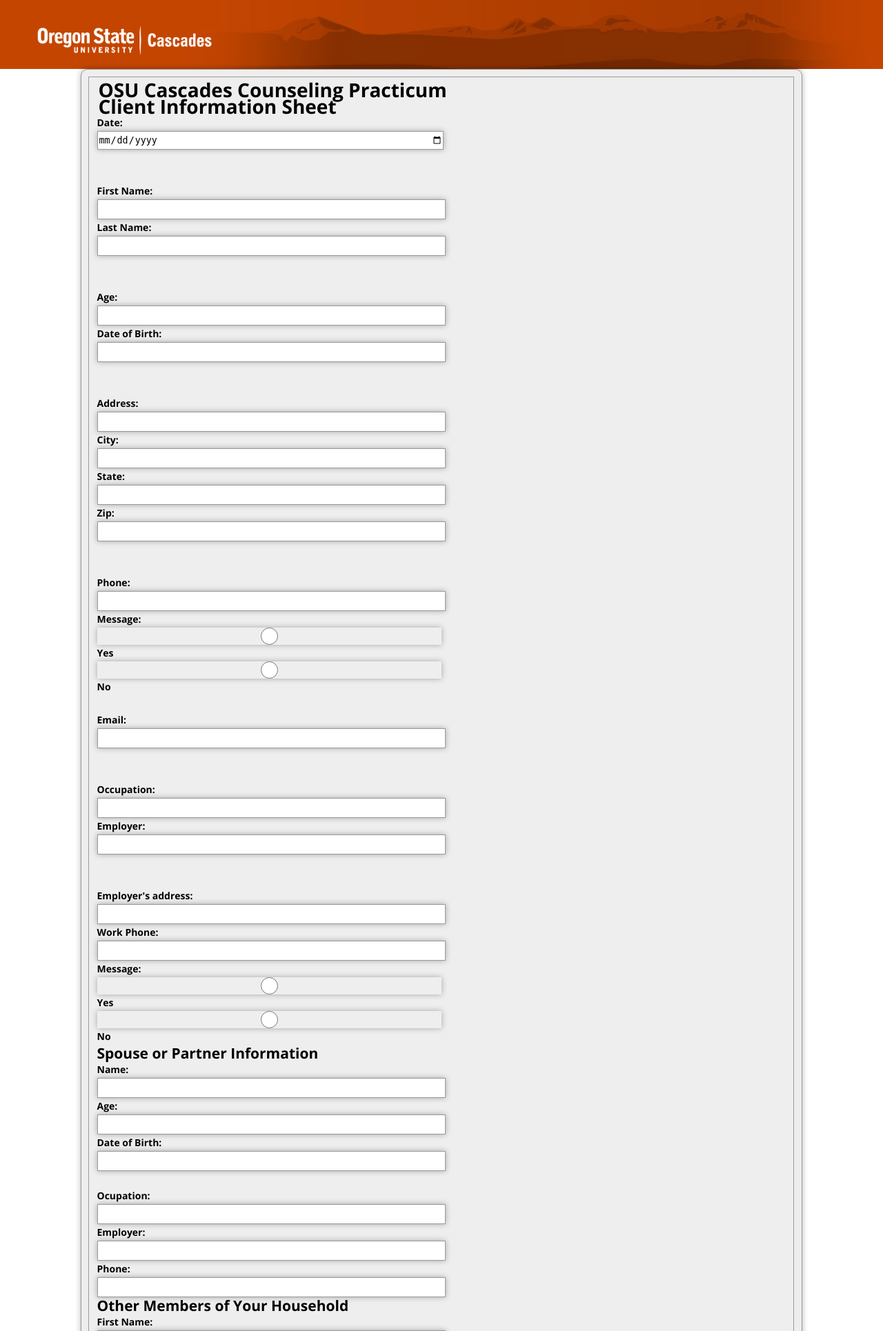
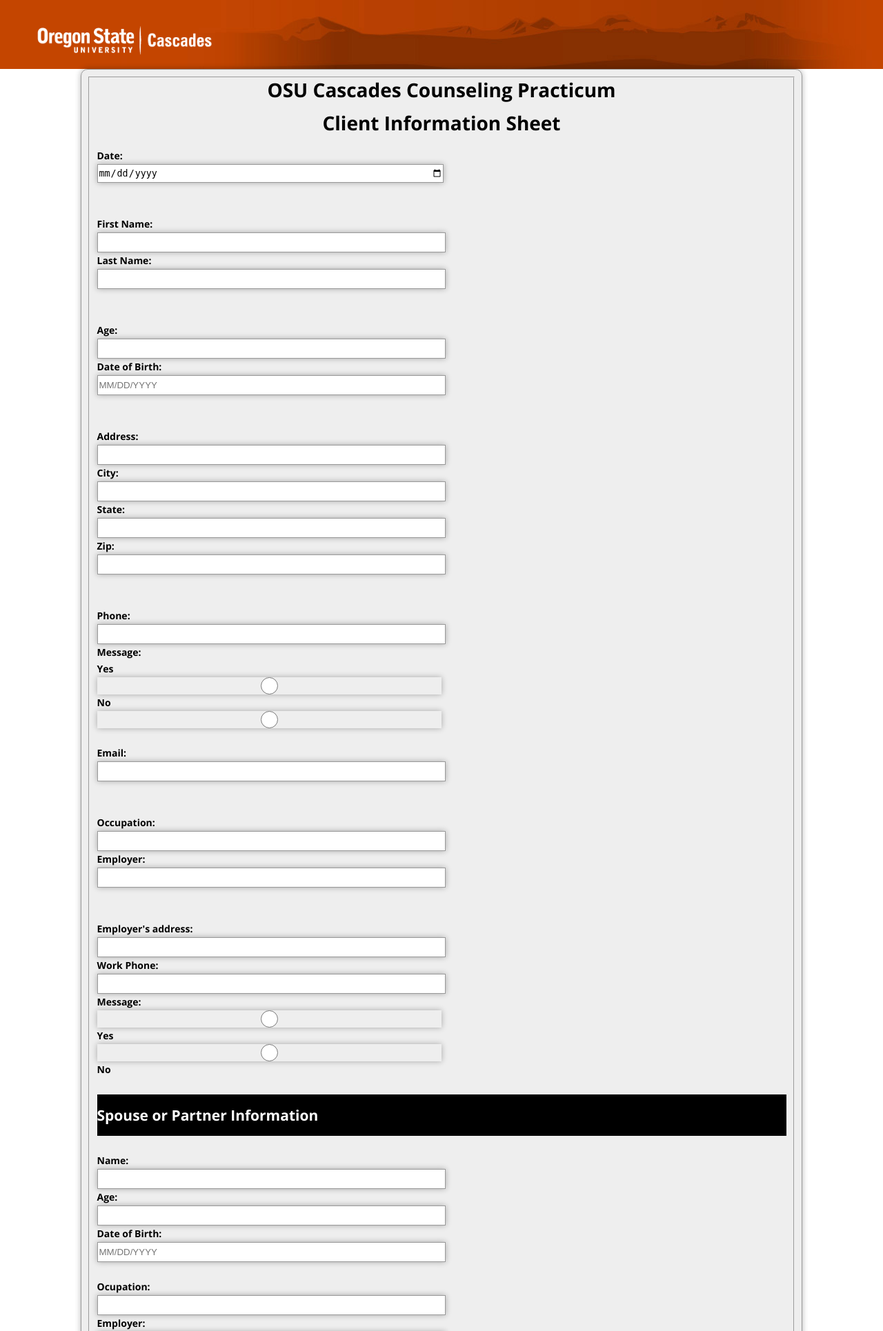
Before and after one commit to gonzalky7/OSU-Counseling-program-Website, a PHP site: page /Intake-Form.html in a window 1280 px wide. Shown: the top 1930 px of the page at 69% size. Run offline with PHP 8.4, Linux system fonts and the light colour scheme.

Commit message:
white/black text and spacing fixed resolves #14

```diff
--- a/CSS/form.css
+++ b/CSS/form.css
@@ -64,3 +64,29 @@ input {
   -moz-box-shadow: 0px 0px 8px rgba(0, 0, 0, 0.3);
   box-shadow: 0px 0px 8px rgba(0, 0, 0, 0.3);
 }
+
+/*Jack: code to center title */
+
+.centerTitle{
+	text-align: center;
+	color: white;
+}
+
+/*Jack: code to make things centered and white in black*/
+.box{
+	color:white;
+	width:medium;
+	height:60px;
+	background:black;
+	display: flex;
+	align-items: center
+}
+
+/*
+		/*.boxed {
+			border: 1px solid black;
+			padding: 25px;
+			line-height: 8px;
+			margin: 25 px;
+		}
+*/
--- a/Intake-Form.html
+++ b/Intake-Form.html
@@ -4,31 +4,6 @@
 		<title>OSU-Cascades Counseling Practicum</title>
 		<link rel="stylesheet" type="text/css" href="CSS/form.css">
 		<link rel="stylesheet" type="text/css" href="http://fonts.googleapis.com/css?family=Open+Sans:400,300,700">
-
-		<style>
-		/*.boxed {
-			border: 1px solid black;
-			padding: 25px;
-			line-height: 8px;
-			margin: 25 px;
-		}
-
-		.centerTitle{
-			text-align: center;
-			color: white;
-
-		}
-
-		.box{
-			color:white;
-			width:medium;
-			height:60px;
-			background:black;
-			display: flex;
-			align-items: center
-		}*/
-		</style>
-
 	</head>
 
 	<body>
@@ -41,10 +16,11 @@
 
 			<form method="post" action="#">
 				<fieldset>
-				<div class="centerTitle"><legend><h1 id="header">OSU Cascades Counseling Practicum <br/> Client Information Sheet<h1></legend></div>
+				<div class="centerTitle"><legend><h1 id="header">OSU Cascades Counseling Practicum <br/> <br/> Client Information Sheet<h1></legend></div>
+					<br/>
 					<div class="boxed">
 						<label>Date:</label>
-						<input type="date" name="date"/>
+						<input type="date" name="date" placeholder="MM/DD/YYYY"/>
 					<br/> <br/>
 						<label>First Name:</label>
 						<input type="text" name="firstName"/>
@@ -53,7 +29,7 @@
 						<label>Age:</label>
 						<input type="text" name="age"/>
 						<label>Date of Birth:</label>
-						<input type="text" name="Bday"/>
+						<input type="text" name="Bday" placeholder="MM/DD/YYYY"/>
 					<br/> <br/>
 						<label>Address:</label>
 						<input type="text" name="address"/>
@@ -67,9 +43,9 @@
 						<label>Phone:</label>
 						<input type="text" name="phone"/>
 						<label>Message:</label>
-						<input type="radio" name="message" value="yes" />Yes
-						<input type="radio" name="message" value="no" />No
-					<br/> <br/>
+						<p> Yes <input type="radio" name="message" value="yes" /><p>
+					 No<input type="radio" name="message" value="no" /> </p>
+					<br/>
 						<label>Email:</label>
 						<input type="email" name="email" size="40"/>
 					<br> <br/>
@@ -86,13 +62,15 @@
 						<input type="radio" name="workMessage" value="yes" />Yes
 						<input type="radio" name="workMessage" value="no" />No
 					</div>
+					<br/>
 					<div class="box"><h2 class="form-header">Spouse or Partner Information</h2></div>
+					<br/>
 						<label>Name:</label>
 						<input type="text" name="partnerName"/>
 						<label>Age:</label>
 						<input type="text" name="partnerAge"/>
 						<label>Date of Birth:</label>
-						<input type="text" name="partnerBday"/>
+						<input type="text" name="partnerBday" placeholder="MM/DD/YYYY"/>
 					<br>
 						<label>Ocupation:</label>
 						<input type="text" name="partnerOcupation"/>
@@ -100,8 +78,9 @@
 						<input type="text" name="partnerEmployer"/>
 						<label>Phone:</label>
 						<input type="text" name="partnerPhone"/>
-
+					<br/>
 					<div class="box"><h2 class="form-header">Other Members of Your Household</h2></div>
+					<br/>
 					 <!-- Want to do like select a number of members of house -->
 						<label>First Name:</label>
 						<input type="text" name="relativeFirstname">
@@ -110,11 +89,12 @@
 						<label>Age:</label>
 						<input type="number" name="relativeAge">
 						<label>Date of Birth:</label>
-						<input type="text" name="relativeDate">
+						<input type="text" name="relativeDate" placeholder="MM/DD/YYYY">
 						<label>Relation:</label>
 						<input type="text" name="relation">
 				    <br>
 					<div class="box"><h2 class="form-header">Emergency Contact</h2></div>
+					<br/>
 						<label>Name:</label>
 						<input type="text" name="emergencyName">
 						<label>Relation:</label>
@@ -124,15 +104,17 @@
 						<label>Phone:</label>
 						<input type="text" name="emergencyphone">
 
-
+					<br/>
 					<div class="box"><h2 class="form-header">Health Insurance</h2></div>
+					<br/>
 						<label>Do you have health insurance?</label>
 						<input type="radio" name="hasInsurance" value="yes" />Yes
 						<input type="radio" name="hasInsurance" value="no" />No
 						<label>If yes, what company?</label>
 						<input type="text" name="insuranceCompany">
-
+					<br/>
 					<div class="box"><h2 class="form-header"> Medical Information</h2></div>
+					<br/>
 						<label>Primary Care Physician:</label>
 						<input type="text" name="PCP"/>
 						<label>Phone:</label>
@@ -144,9 +126,10 @@
 						<label>Have you ever seen a counselor before?:</label>
 						<input type="radio" name="seenBefore" value="yes" />Yes
 						<input type="radio" name="seenBefore" value="no" />No
+						<br/>
 						<label>If yes, when and where?:</label>
 						<input type="text" name="previousCounselor"/>
-					<br>
+					<br> <br/>
 						<label>Reason for seeking help now?:</label>
 						<input type="text" name="reason"/>
 					<br>
```
